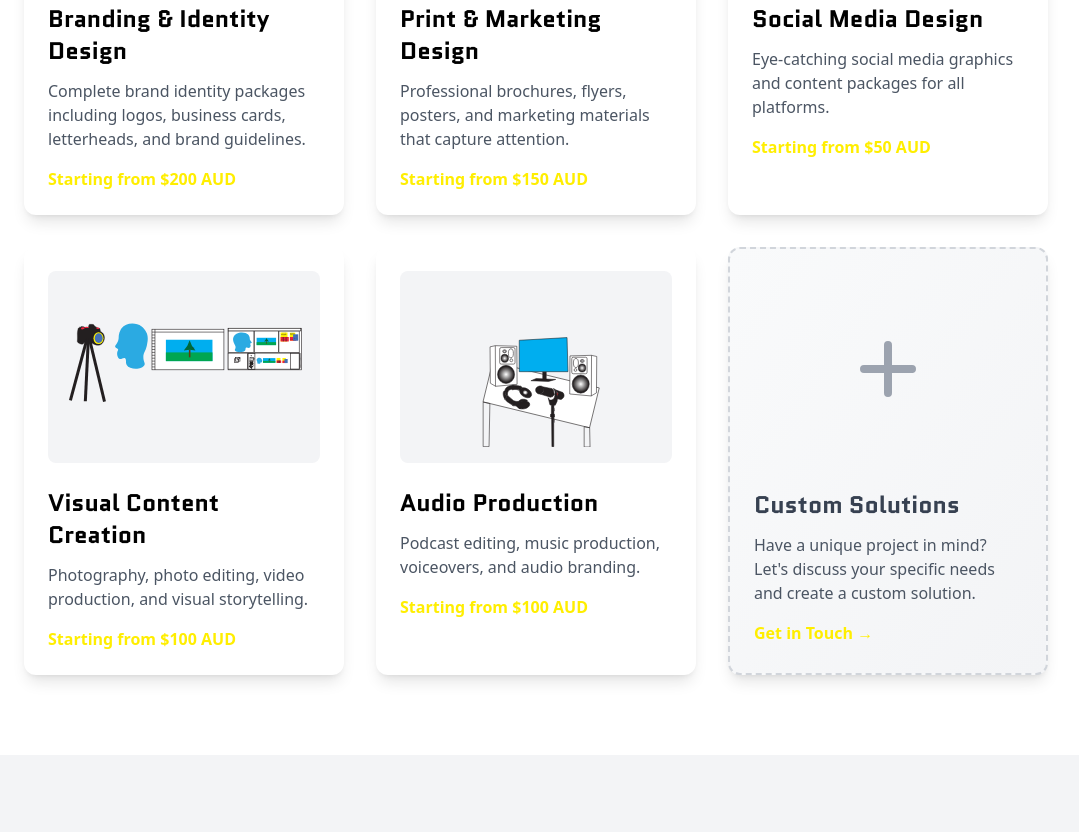
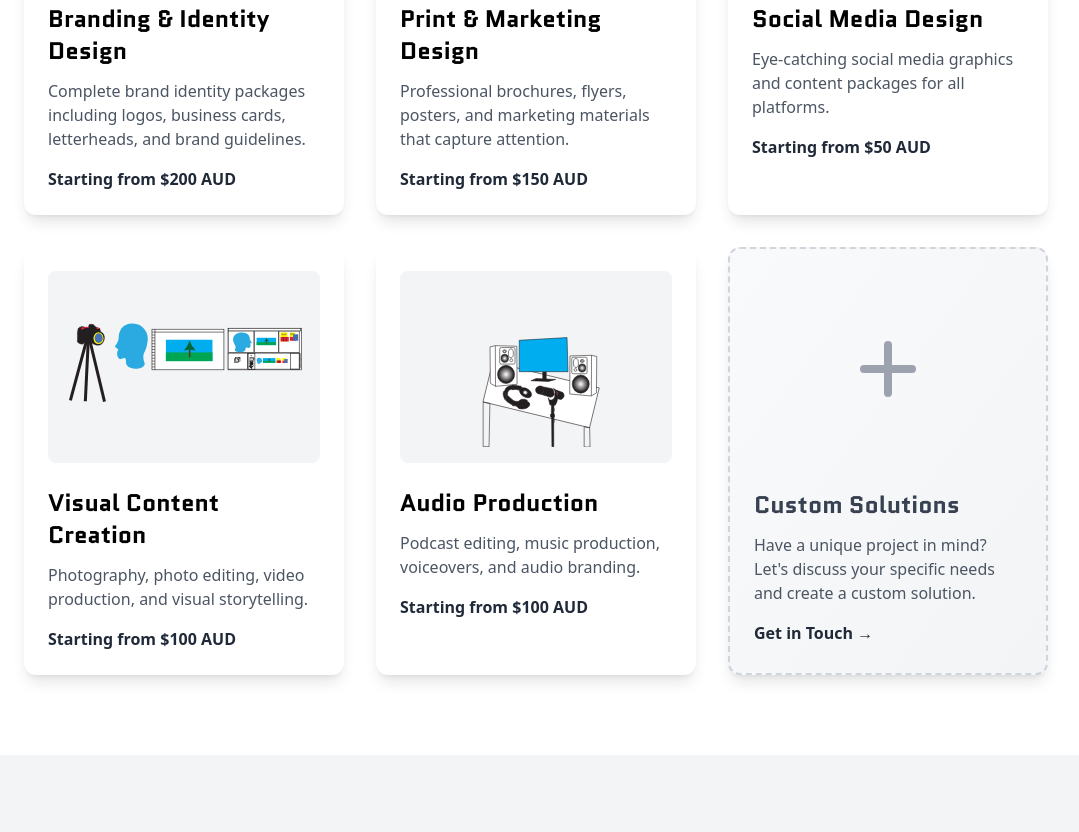
Before and after one commit to jamesbrink/watt-media-website, an Astro site: page /services in a window 1280 px wide. Shown: the part 617-1449 px from the top of the page, without its empty margins (104-1183 px from the left). Built offline with nearby package versions, Linux system fonts and the light colour scheme; Astro itself is replaced by a stand-in of ours; a web font is replaced by a local one.

Commit message:
fix: Improve text readability and enable sticky CI comments
- Changed yellow price text to dark gray on services page for better readability
- Prices now use text-gray-800 instead of text-watt-yellow on white backgrounds
- Updated "Get in Touch" link to use gray with yellow hover effect
- Enabled sticky comments in Claude code review workflow for better PR management

The yellow text (#ffee00) was too light on white backgrounds, making it hard to read.
Now using dark gray for better contrast while maintaining yellow for hover states.

```diff
--- a/src/pages/services.astro
+++ b/src/pages/services.astro
@@ -46,7 +46,7 @@ import Image from '../components/Image.astro';
               Complete brand identity packages including logos, business cards, letterheads, and
               brand guidelines.
             </p>
-            <p class="text-watt-yellow font-semibold">Starting from $200 AUD</p>
+            <p class="text-gray-800 font-bold">Starting from $200 AUD</p>
           </div>
         </Link>
 
@@ -71,7 +71,7 @@ import Image from '../components/Image.astro';
               Professional brochures, flyers, posters, and marketing materials that capture
               attention.
             </p>
-            <p class="text-watt-yellow font-semibold">Starting from $150 AUD</p>
+            <p class="text-gray-800 font-bold">Starting from $150 AUD</p>
           </div>
         </Link>
 
@@ -95,7 +95,7 @@ import Image from '../components/Image.astro';
             <p class="text-gray-600 mb-4">
               Eye-catching social media graphics and content packages for all platforms.
             </p>
-            <p class="text-watt-yellow font-semibold">Starting from $50 AUD</p>
+            <p class="text-gray-800 font-bold">Starting from $50 AUD</p>
           </div>
         </Link>
 
@@ -119,7 +119,7 @@ import Image from '../components/Image.astro';
             <p class="text-gray-600 mb-4">
               Photography, photo editing, video production, and visual storytelling.
             </p>
-            <p class="text-watt-yellow font-semibold">Starting from $100 AUD</p>
+            <p class="text-gray-800 font-bold">Starting from $100 AUD</p>
           </div>
         </Link>
 
@@ -143,7 +143,7 @@ import Image from '../components/Image.astro';
             <p class="text-gray-600 mb-4">
               Podcast editing, music production, voiceovers, and audio branding.
             </p>
-            <p class="text-watt-yellow font-semibold">Starting from $100 AUD</p>
+            <p class="text-gray-800 font-bold">Starting from $100 AUD</p>
           </div>
         </Link>
 
@@ -171,7 +171,7 @@ import Image from '../components/Image.astro';
             Have a unique project in mind? Let's discuss your specific needs and create a custom
             solution.
           </p>
-          <Link href="/contact" class="text-watt-yellow font-semibold hover:underline">
+          <Link href="/contact" class="text-gray-800 font-bold hover:text-watt-yellow hover:underline transition-colors">
             Get in Touch →
           </Link>
         </div>
```
Also changed, not shown: .github/workflows/claude-code-review.yml.
